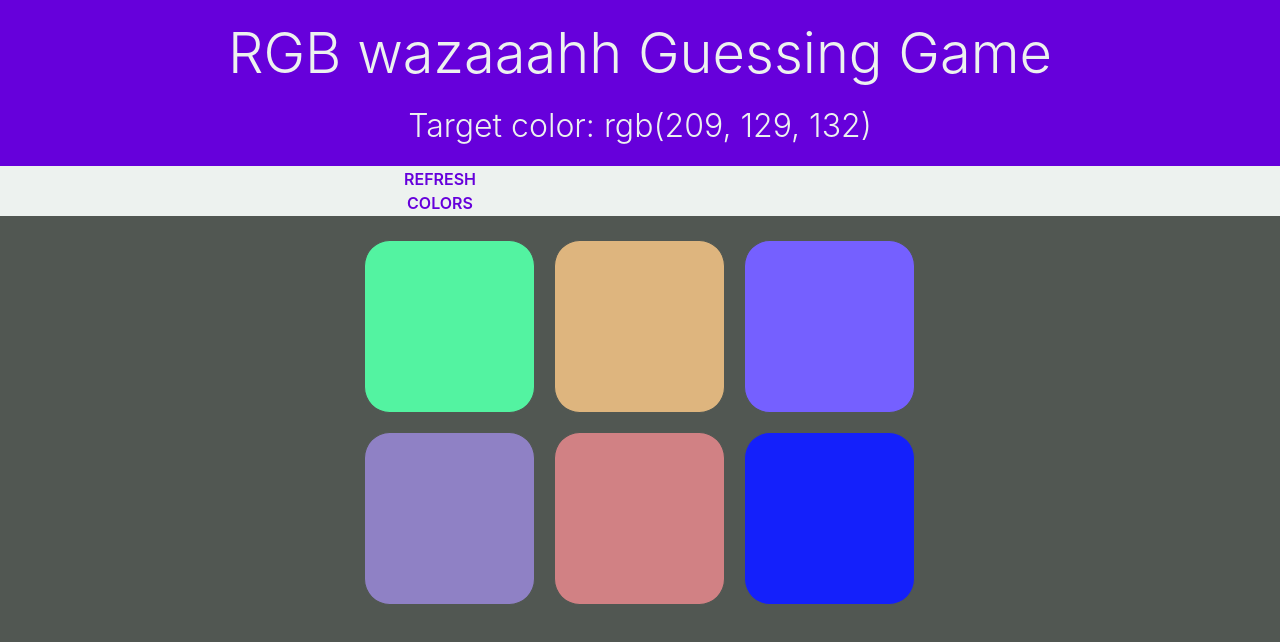
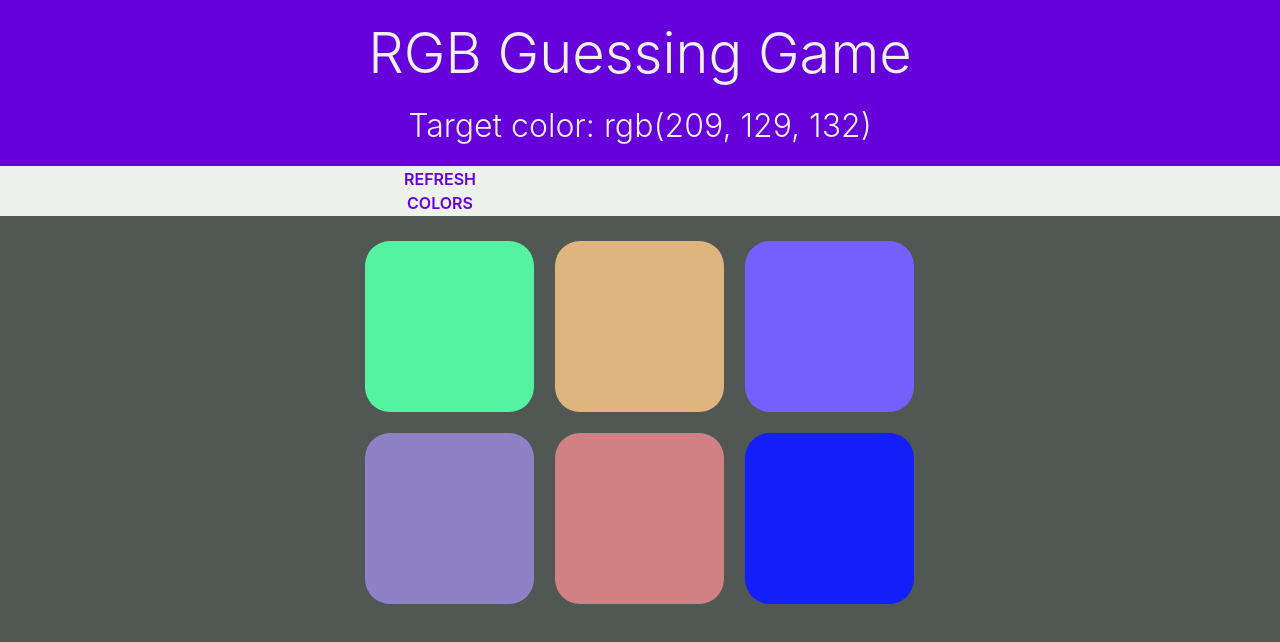
Before and after one commit to jared-melnyk/rgb-game, a plain HTML site: page index.html in a window 1280 px wide. Drawn offline with nearby package versions, Linux system fonts and the light colour scheme.

Commit message:
test update reverted

```diff
--- a/index.html
+++ b/index.html
@@ -11,7 +11,7 @@
 <body>
 
 	<section id="header" class="container-fluid">
-		<h1 class="display-4">RGB wazaaahh Guessing Game</h1>
+		<h1 class="display-4">RGB Guessing Game</h1>
 		<h1 id="targetColor"></h1>
 	</section>
 
```
